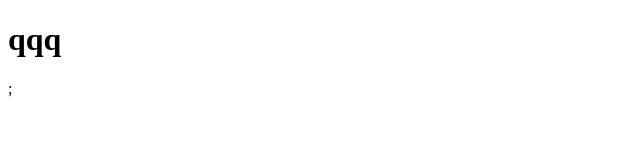
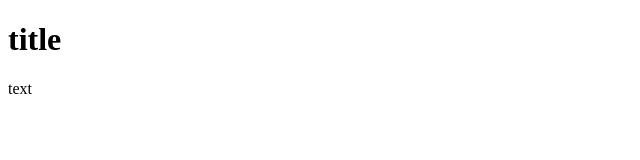
Before and after one commit to Ortsukh/lesson, a website: page src/index.html in a window 1280 px wide. Shown: the full height of the page, 0-640 px from the left. Drawn offline with Linux system fonts and the light colour scheme.

Commit message:
commit init

```diff
--- a/src/index.html
+++ b/src/index.html
@@ -1,13 +1,16 @@
 <!DOCTYPE html>
 <html lang="en">
+
 <head>
   <meta charset="UTF-8">
   <meta name="viewport" content="width=device-width, initial-scale=1.0">
   <meta http-equiv="X-UA-Compatible" content="ie=edge">
   <title>Document</title>
 </head>
+
 <body>
+  <h1>title</h1>
+  <div>text</div>
+</body>
 
-  <h1>qqq</h1>;
-</body>
 </html>
```
